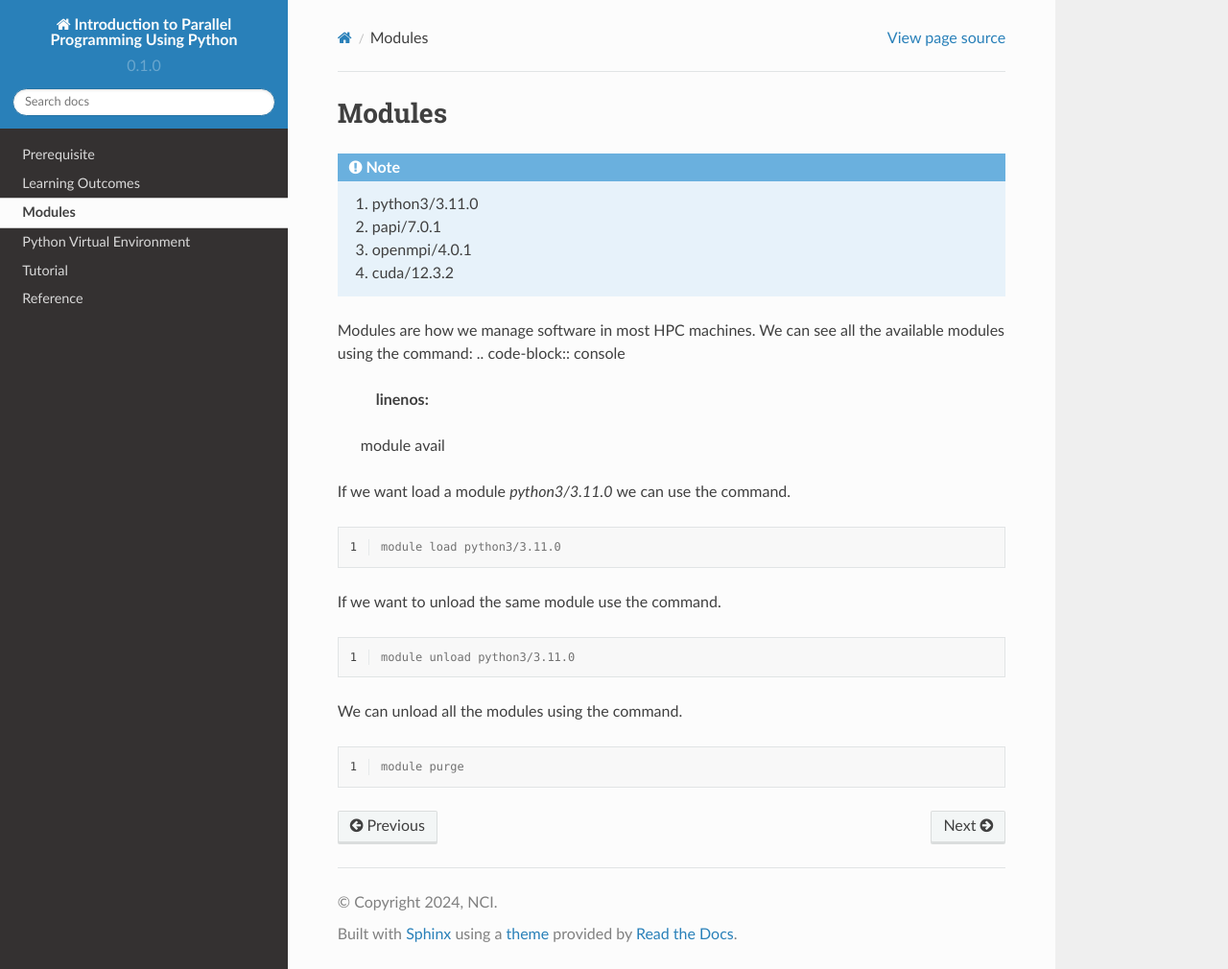
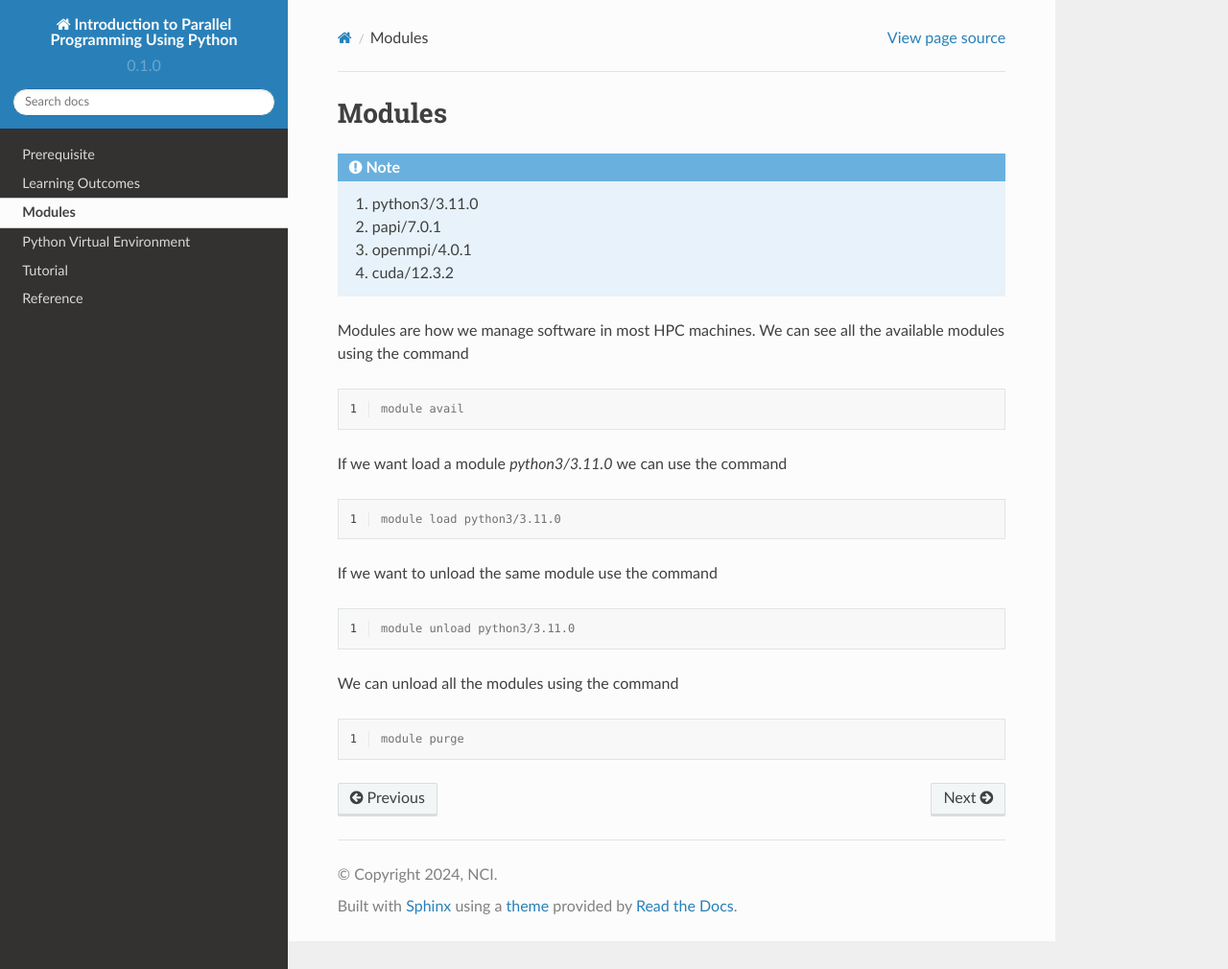
Before and after one commit to NCI900-Training-Organisation/intro-to-parallel-programming, a Sphinx documentation site: the page built from docs/source/modules.rst, in a window 1280 px wide and 1010 px high. Shown: the whole window at 96% size. Built offline with Sphinx 7.4.7 and the Read the Docs theme 2.0.0, drawn with Linux system fonts in a browser that asks for light colours.

Commit message:
documentation updated

```diff
--- a/docs/source/modules.rst
+++ b/docs/source/modules.rst
@@ -7,27 +7,28 @@ Modules
  3.  openmpi/4.0.1
  4.  cuda/12.3.2
 
-Modules are how we manage software in most HPC machines. We can see all the available modules using the command:
+Modules are how we manage software in most HPC machines. We can see all the available modules using the command
+
 .. code-block:: console
     :linenos:
 
     module avail
 
-If we want load a module *python3/3.11.0* we can use the command.
+If we want load a module *python3/3.11.0* we can use the command
 
 .. code-block:: console
     :linenos:
 
     module load python3/3.11.0
 
-If we want to unload the same module use the command.
+If we want to unload the same module use the command
 
 .. code-block:: console
     :linenos:
 
     module unload python3/3.11.0
 
-We can unload all the modules using the command.
+We can unload all the modules using the command
 
 .. code-block:: console
     :linenos:
```
